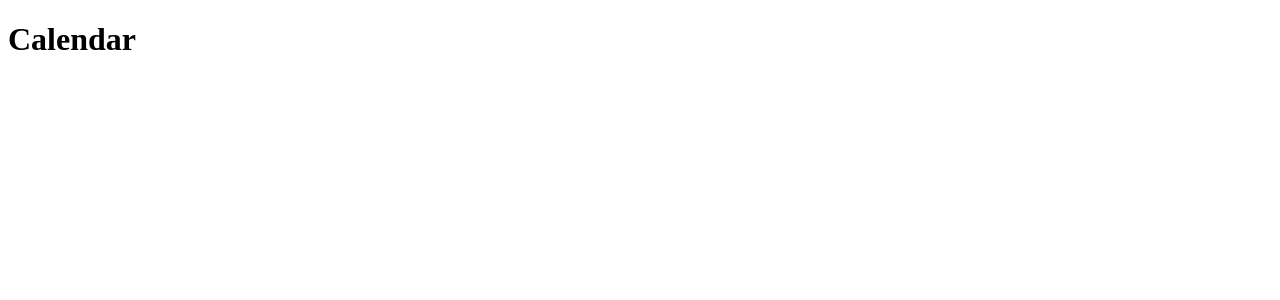
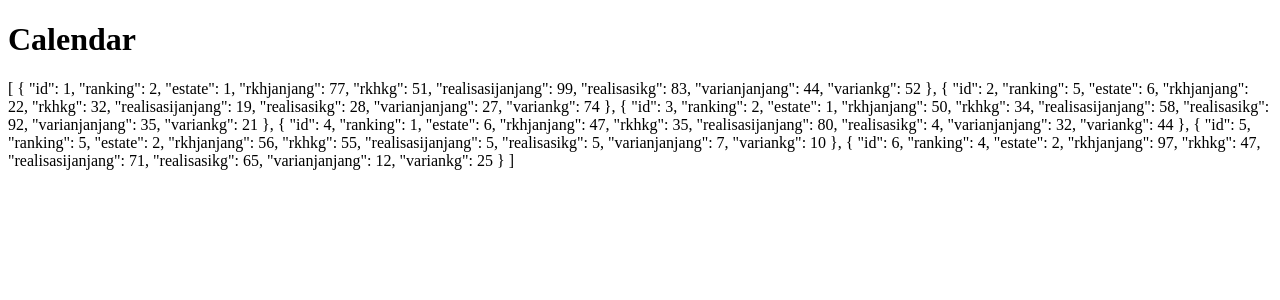
Before and after one commit to emilfauzan/erpplayground, a Next.js app: page /apps/calendar/Calendar in a window 1280 px wide. Shown: the top 300 px of the page. Built offline with nearby package versions, Linux system fonts and the light colour scheme.

Commit message:
stringified json in calendar page

```diff
--- /dev/null
+++ b/app/api/estate.json
@@ -0,0 +1,68 @@
+[
+        {
+            "id": 1,
+            "ranking": 2,
+            "estate": 1,
+            "rkhjanjang": 77,
+            "rkhkg": 51,
+            "realisasijanjang": 99,
+            "realisasikg": 83,
+            "varianjanjang": 44,
+            "variankg": 52
+        },
+        {
+            "id": 2,
+            "ranking": 5,
+            "estate": 6,
+            "rkhjanjang": 22,
+            "rkhkg": 32,
+            "realisasijanjang": 19,
+            "realisasikg": 28,
+            "varianjanjang": 27,
+            "variankg": 74
+        },
+        {
+            "id": 3,
+            "ranking": 2,
+            "estate": 1,
+            "rkhjanjang": 50,
+            "rkhkg": 34,
+            "realisasijanjang": 58,
+            "realisasikg": 92,
+            "varianjanjang": 35,
+            "variankg": 21
+        },
+        {
+            "id": 4,
+            "ranking": 1,
+            "estate": 6,
+            "rkhjanjang": 47,
+            "rkhkg": 35,
+            "realisasijanjang": 80,
+            "realisasikg": 4,
+            "varianjanjang": 32,
+            "variankg": 44
+        },
+        {
+            "id": 5,
+            "ranking": 5,
+            "estate": 2,
+            "rkhjanjang": 56,
+            "rkhkg": 55,
+            "realisasijanjang": 5,
+            "realisasikg": 5,
+            "varianjanjang": 7,
+            "variankg": 10
+        },
+        {
+            "id": 6,
+            "ranking": 4,
+            "estate": 2,
+            "rkhjanjang": 97,
+            "rkhkg": 47,
+            "realisasijanjang": 71,
+            "realisasikg": 65,
+            "varianjanjang": 12,
+            "variankg": 25
+        }
+    ]
--- /dev/null
+++ b/data/estate.json
@@ -0,0 +1,68 @@
+[
+    {
+        "id": 1,
+        "ranking": 2,
+        "estate": 1,
+        "rkhjanjang": 77,
+        "rkhkg": 51,
+        "realisasijanjang": 99,
+        "realisasikg": 83,
+        "varianjanjang": 44,
+        "variankg": 52
+    },
+    {
+        "id": 2,
+        "ranking": 5,
+        "estate": 6,
+        "rkhjanjang": 22,
+        "rkhkg": 32,
+        "realisasijanjang": 19,
+        "realisasikg": 28,
+        "varianjanjang": 27,
+        "variankg": 74
+    },
+    {
+        "id": 3,
+        "ranking": 2,
+        "estate": 1,
+        "rkhjanjang": 50,
+        "rkhkg": 34,
+        "realisasijanjang": 58,
+        "realisasikg": 92,
+        "varianjanjang": 35,
+        "variankg": 21
+    },
+    {
+        "id": 4,
+        "ranking": 1,
+        "estate": 6,
+        "rkhjanjang": 47,
+        "rkhkg": 35,
+        "realisasijanjang": 80,
+        "realisasikg": 4,
+        "varianjanjang": 32,
+        "variankg": 44
+    },
+    {
+        "id": 5,
+        "ranking": 5,
+        "estate": 2,
+        "rkhjanjang": 56,
+        "rkhkg": 55,
+        "realisasijanjang": 5,
+        "realisasikg": 5,
+        "varianjanjang": 7,
+        "variankg": 10
+    },
+    {
+        "id": 6,
+        "ranking": 4,
+        "estate": 2,
+        "rkhjanjang": 97,
+        "rkhkg": 47,
+        "realisasijanjang": 71,
+        "realisasikg": 65,
+        "varianjanjang": 12,
+        "variankg": 25
+    }
+]
--- a/data/estate.ts
+++ /dev/null
@@ -1,68 +0,0 @@
-export const estate = [
-    {
-        id: 1,
-        ranking: 2,
-        estate: 1,
-        rkhjanjang: 77,
-        rkhkg: 51,
-        realisasijanjang: 99,
-        realisasikg: 83,
-        varianjanjang: 44,
-        variankg: 52,
-    },
-    {
-        id: 2,
-        ranking: 5,
-        estate: 6,
-        rkhjanjang: 22,
-        rkhkg: 32,
-        realisasijanjang: 19,
-        realisasikg: 28,
-        varianjanjang: 27,
-        variankg: 74,
-    },
-    {
-        id: 3,
-        ranking: 2,
-        estate: 1,
-        rkhjanjang: 50,
-        rkhkg: 34,
-        realisasijanjang: 58,
-        realisasikg: 92,
-        varianjanjang: 35,
-        variankg: 21,
-    },
-    {
-        id: 4,
-        ranking: 1,
-        estate: 6,
-        rkhjanjang: 47,
-        rkhkg: 35,
-        realisasijanjang: 80,
-        realisasikg: 4,
-        varianjanjang: 32,
-        variankg: 44,
-    },
-    {
-        id: 5,
-        ranking: 5,
-        estate: 2,
-        rkhjanjang: 56,
-        rkhkg: 55,
-        realisasijanjang: 5,
-        realisasikg: 5,
-        varianjanjang: 7,
-        variankg: 10,
-    },
-    {
-        id: 6,
-        ranking: 4,
-        estate: 2,
-        rkhjanjang: 97,
-        rkhkg: 47,
-        realisasijanjang: 71,
-        realisasikg: 65,
-        varianjanjang: 12,
-        variankg: 25,
-    },
-]
--- a/package.json
+++ b/package.json
@@ -14,6 +14,7 @@
     "@material-tailwind/react": "^2.1.4",
     "@mui/icons-material": "^5.14.18",
     "@mui/material": "^5.14.18",
+    "@mui/x-data-grid": "^6.18.2",
     "next": "14.0.2",
     "react": "^18",
     "react-dom": "^18"
--- a/pages/apps/calendar/Calendar.tsx
+++ b/pages/apps/calendar/Calendar.tsx
@@ -1,9 +1,13 @@
+"use client"
+
 import React from 'react'
+import estate from '@/app/api/estate.json'
 
 const Calendar = () => {
     return (
         <>
             <h1 className='pb-4 text-title-md2 font-bold'>Calendar</h1>
+            <p>{JSON.stringify(estate, null, 2)}</p>
         </>
     )
 }
```
Also changed, not shown: app/globals.css (+0 -22 lines), components/common/tables/EstateTable.tsx (+2 -12 lines), components/common/timeAndDate/TimeAndDate.tsx (+5 -2 lines), lib/data.ts (deleted, +0 -36 lines), lib/data.tsx (added, +11 -0 lines), 1 other file (tests, documents, lock files or other folders).
